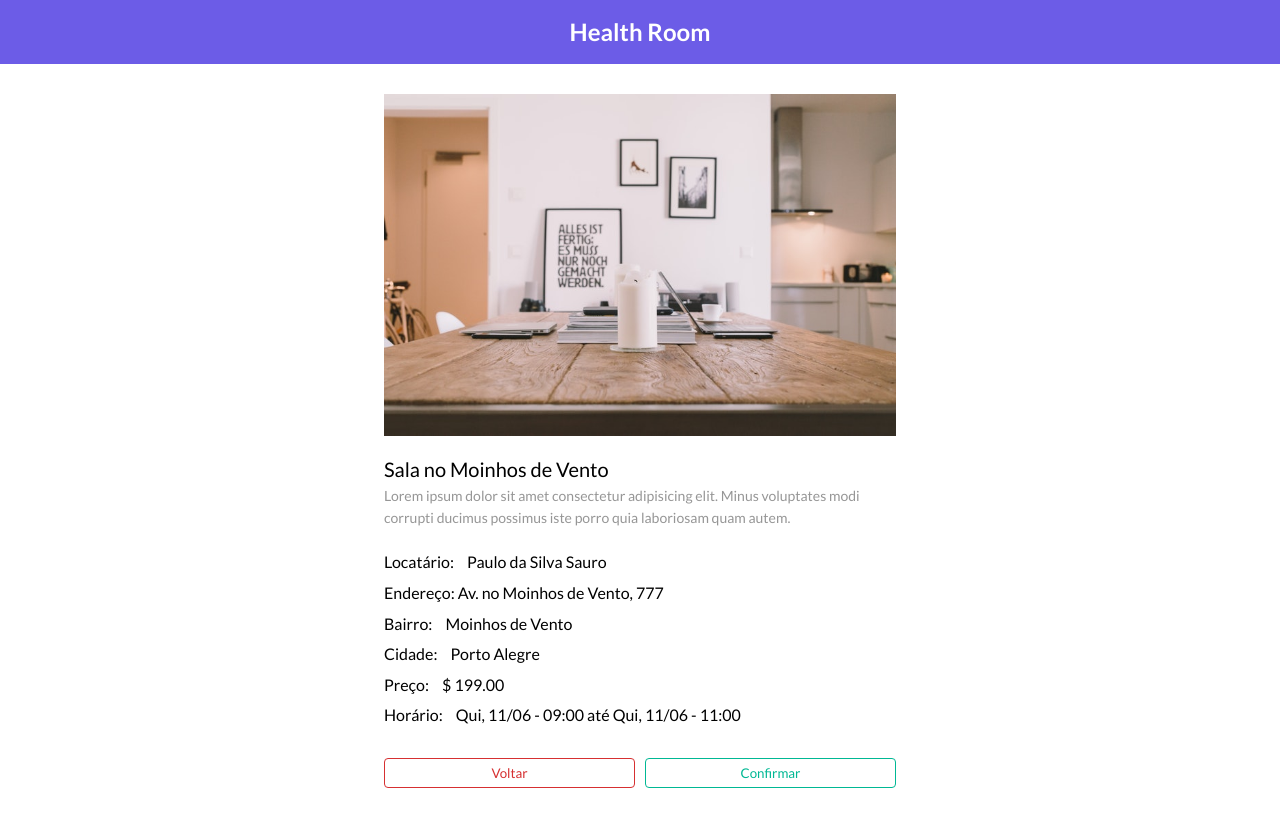
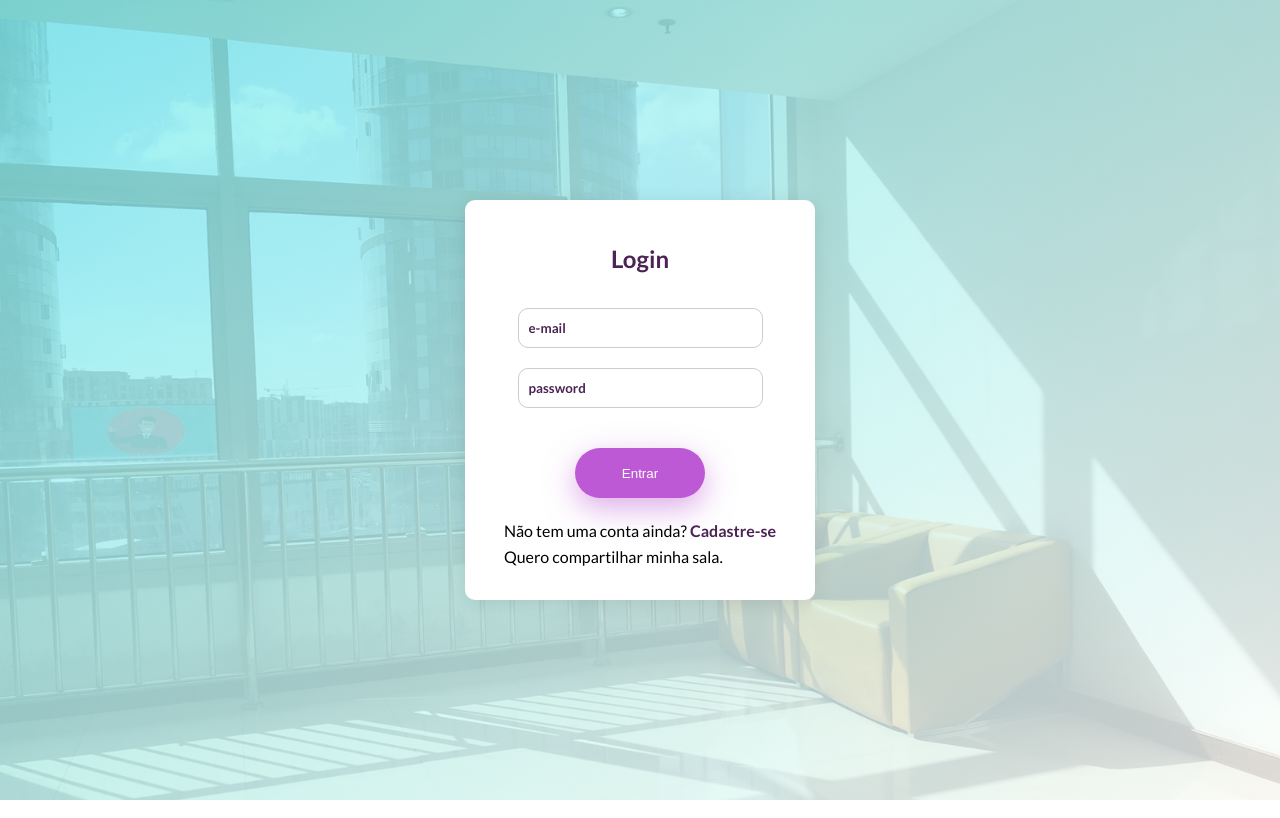
Before and after one commit to GuilhermeAltmann/agenda-sw, a React (Create React App) app: page /login in a window 1280 px wide. Before the commit this address led to /. Built offline with nearby package versions, Linux system fonts and the light colour scheme.

Commit message:
login and register components

```diff
--- a/src/App.js
+++ b/src/App.js
@@ -5,12 +5,14 @@ import Header from './components/Header/Header';
 import Rents from './components/Rents/Rents';
 
 import { library } from '@fortawesome/fontawesome-svg-core';
-import { FontAwesomeIcon } from '@fortawesome/react-fontawesome';
 import { faIgloo } from '@fortawesome/free-solid-svg-icons';
 import { faToilet } from '@fortawesome/free-solid-svg-icons';
 
 import Rent from './components/Rents/Rent/Rent';
 import Entry from './components/Entry/Entry';
+import Login from './components/Login/Login';
+import Register from './components/Register/Register';
+import RegisterRenter from './components/RegisterRenter/RegisterRenter';
 import './App.css';
 
 library.add(faIgloo, faToilet);
@@ -24,6 +26,9 @@ class App extends Component {
           <Switch>
             <Route path="/rents" component={Rents} />
             <Route path="/entry" component={Entry} />
+            <Route path="/register" component={Register} />
+            <Route path="/register-renter" component={RegisterRenter} />
+            <Route path="/login" component={Login} />
             <Route path="/" exact component={Rent} />
             <Redirect to="/" />
           </Switch>
--- a/src/components/Entry/Entry.js
+++ b/src/components/Entry/Entry.js
@@ -46,7 +46,7 @@ class Entry extends Component {
                 defaultValue=""
               >
                 <option value="" disabled hidden>
-                  Selecione um tipo de profissional
+                  Selecione um profissional
                 </option>
                 <option value="nutricionista">Nutricionista</option>
                 <option value="psicologa">Psicólogo</option>
--- a/src/components/Header/Header.js
+++ b/src/components/Header/Header.js
@@ -6,7 +6,7 @@ class Header extends Component {
   render() {
     return (
       <div className="header">
-        <h3 className="header__title">Health Room</h3>
+        <h3 className="header__title">ShareBiz</h3>
       </div>
     );
   }
--- /dev/null
+++ b/src/components/Login/Login.css
@@ -0,0 +1,118 @@
+.login__box {
+  height: 100vh;
+  width: 100vw;
+  z-index: 10;
+  position: absolute;
+  top: 0;
+  left: 0;
+  background: linear-gradient(
+      to right bottom,
+      rgba(129, 236, 236, 0.8),
+      rgba(255, 255, 255, 0.8)
+    ),
+    url('../../assets/img/back.jpg') top;
+  background-size: cover;
+
+  display: flex;
+  justify-content: center;
+  align-items: center;
+}
+
+.login {
+  width: 350px;
+  height: 400px;
+  min-width: 300px;
+  background-color: #fff;
+  border-radius: 10px;
+  box-shadow: 0 3px 20px 0px rgba(0, 0, 0, 0.1);
+  padding: 40px 0;
+
+  display: flex;
+  flex-direction: column;
+  align-items: center;
+}
+
+.login__title {
+  color: #4b2354;
+  margin-bottom: 30px;
+
+  display: flex;
+  justify-content: center;
+}
+
+.login__form {
+  width: 70%;
+}
+
+.login__form input {
+  width: 100%;
+  height: 40px;
+  border: 1px solid #ccc;
+  border-radius: 10px;
+  padding-left: 10px;
+  color: #4b2354;
+  font-family: 'Lato', sans-serif;
+  font-weight: 700;
+}
+
+.login__form input::placeholder {
+  font-family: 'Lato', sans-serif;
+  font-weight: 700;
+  color: #4b2354;
+}
+
+.login__form input:focus {
+  outline: none;
+  border: 1px solid #4b2354;
+}
+
+.login__btn-box {
+  width: 100%;
+  display: flex;
+  justify-content: center;
+}
+
+.login__btn {
+  background: none;
+  border: none;
+  margin-top: 40px;
+  cursor: pointer;
+
+  width: 130px;
+  height: 50px;
+  background-color: #bd59d4;
+  color: #fff;
+  border-radius: 50px;
+  transition: all 0.4s;
+  box-shadow: 0 10px 30px 0px rgba(189, 89, 212, 0.5);
+}
+
+.login__btn:focus {
+  outline: none;
+}
+
+.login__btn:hover {
+  background-color: #4b2354;
+  box-shadow: 0 10px 30px 0px rgba(189, 89, 212, 0.8);
+}
+
+.login__links {
+  margin-top: 20px;
+
+  display: flex;
+  flex-direction: column;
+}
+
+.login__links span {
+  cursor: pointer;
+}
+
+.login__links span:hover {
+  color: #4b2354;
+  text-decoration: underline;
+}
+
+.login__link--user-cadastre {
+  color: #4b2354;
+  font-weight: 700;
+}
--- /dev/null
+++ b/src/components/Login/Login.js
@@ -0,0 +1,60 @@
+import React, { Component } from 'react';
+
+import './Login.css';
+
+class Login extends Component {
+  login = e => {
+    e.preventDefault();
+    this.props.history.push('/');
+  };
+
+  criarConta = e => {
+    e.preventDefault();
+    this.props.history.push('/register');
+  };
+
+  criarContaLocatario = e => {
+    e.preventDefault();
+    this.props.history.push('/renter');
+  };
+
+  render() {
+    return (
+      <div className="login__box">
+        <div className="login">
+          <h2 className="login__title">Login</h2>
+          <form className="login__form">
+            <input type="email" placeholder="e-mail" />
+            <input
+              type="password"
+              placeholder="password"
+              style={{ marginTop: '20px' }}
+            />
+            <div className="login__btn-box">
+              <button onClick={this.login.bind(this)} className="login__btn">
+                Entrar
+              </button>
+            </div>
+          </form>
+          <div className="login__links">
+            <span
+              className="login__link--user"
+              onClick={this.criarConta.bind(this)}
+            >
+              Não tem uma conta ainda?{' '}
+              <span className="login__link--user-cadastre">Cadastre-se</span>
+            </span>
+            <span
+              className="login__link--locatario"
+              onClick={this.criarContaLocatario.bind(this)}
+            >
+              Quero compartilhar minha sala.
+            </span>
+          </div>
+        </div>
+      </div>
+    );
+  }
+}
+
+export default Login;
--- /dev/null
+++ b/src/components/Register/Register.js
@@ -0,0 +1,9 @@
+import React, { Component } from 'react';
+
+class Register extends Component {
+  render() {
+    return <div>Register</div>;
+  }
+}
+
+export default Register;
--- /dev/null
+++ b/src/components/RegisterRenter/RegisterRenter.css
@@ -0,0 +1,85 @@
+.renter__box {
+  display: flex;
+  justify-content: center;
+}
+
+.renter {
+  width: 40%;
+
+  display: flex;
+  flex-direction: column;
+}
+
+.renter__title {
+  font-size: 30px;
+  font-weight: 400;
+}
+
+.renter__form {
+  display: flex;
+  flex-direction: column;
+}
+
+.renter__form-box {
+  width: 100%;
+  margin-top: 40px;
+  display: flex;
+}
+
+.renter__form-box input {
+  width: 100%;
+  height: 36px;
+  border-radius: 4px;
+  border: 1px solid #ccc;
+  padding-left: 10px;
+}
+
+.renter__form-box input::placeholder,
+.renter__form-box textarea::placeholder {
+  font-family: 'Lato', sans-serif;
+}
+
+.renter__form-box input:focus {
+  outline: none;
+  border: 1px solid #81ecec;
+}
+
+.renter__form-box-item {
+  display: flex;
+  flex-direction: column;
+  width: 80%;
+}
+
+.renter__buttons {
+  display: flex;
+  justify-content: center;
+  align-items: center;
+  padding-top: 30px;
+}
+
+.renter__btn {
+  height: 30px;
+  width: 100%;
+  padding: 0 10px;
+  border: none;
+  border-radius: 4px;
+  font-family: 'Lato', sans-serif;
+  font-weight: 400;
+  cursor: pointer;
+}
+
+.renter__btn:focus {
+  outline: none;
+}
+
+.renter__btn--success {
+  background-color: #fff;
+  color: #00b894;
+  border: 1px solid #00b894;
+}
+
+.renter__btn--success:hover {
+  background-color: #00b894;
+  color: #fff;
+  transition: all 0.2s;
+}
--- /dev/null
+++ b/src/components/RegisterRenter/RegisterRenter.js
@@ -0,0 +1,51 @@
+import React, { Component } from 'react';
+
+import './RegisterRenter.css';
+
+class RegisterRenter extends Component {
+  cadastra = () => {
+    this.props.history.push('/');
+  };
+
+  render() {
+    return (
+      <div className="renter__box">
+        <div className="renter">
+          <h2 className="renter__title">Sobre o dono da sala:</h2>
+          <form className="renter__form">
+            <div className="renter__form-box">
+              <div className="renter__form-box-item">
+                <input type="text" placeholder="Nome" />
+              </div>
+              <div
+                className="renter__form-box-item"
+                style={{ marginLeft: '30px' }}
+              >
+                <input type="text" placeholder="Sobrenome" />
+              </div>
+            </div>
+            <div className="renter__form-box">
+              <input type="email" placeholder="E-mail" />
+            </div>
+            <div className="renter__form-box">
+              <input type="number" placeholder="Celular (com DDD)" />
+            </div>
+            <div className="renter__form-box">
+              <input type="number" placeholder="CPF (apenas números)" />
+            </div>
+          </form>
+          <div className="renter__buttons">
+            <button
+              className="renter__btn renter__btn--success"
+              onClick={this.cadastra.bind(this)}
+            >
+              Continuar
+            </button>
+          </div>
+        </div>
+      </div>
+    );
+  }
+}
+
+export default RegisterRenter;
```
Also changed, not shown: src/assets/img/back.jpg (added), src/components/Register/Register.css (added), 1 other file (tests, documents, lock files or other folders).
